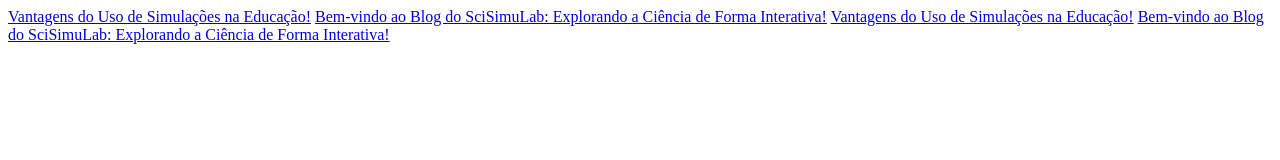
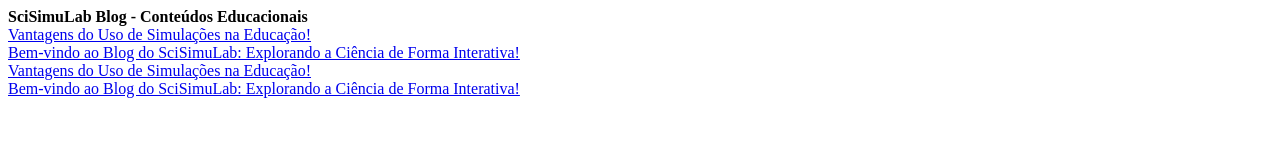
Before and after one commit to steniovm/scisimulab, a website: page blog/all.html in a window 1280 px wide. Drawn offline with Linux system fonts and the light colour scheme.

Commit message:
fix blog all

```diff
--- a/blog/all.html
+++ b/blog/all.html
@@ -13,13 +13,14 @@
     <title>SciSimuLab Blog - Simulações Didáticas de Ciências</title>
   </head>
   <body>
+    <strong>SciSimuLab Blog - Conteúdos Educacionais</strong><br/>
     <a href="https://www.scisimulab.com.br/blog?title=vantagens_do_uso_de_simulacoes_na_educacao" target="articleframe" alt="Eu Escuto, Eu Esqueço; Eu Vejo, Eu Entendo; Eu Faço, Eu Aprendo.
-    Confúcio">Vantagens do Uso de Simulações na Educação!</a>
+    Confúcio">Vantagens do Uso de Simulações na Educação!</a><br/>
     <a href="https://www.scisimulab.com.br/blog?title=initial_post" target="articleframe" alt="Eu Escuto, Eu Esqueço; Eu Vejo, Eu Entendo; Eu Faço, Eu Aprendo.
-    Confúcio">Bem-vindo ao Blog do SciSimuLab: Explorando a Ciência de Forma Interativa!</a>
-    <a href="./blog/vantagens_do_uso_de_simulacoes_na_educacao.html" target="articleframe" alt="Eu Escuto, Eu Esqueço; Eu Vejo, Eu Entendo; Eu Faço, Eu Aprendo.
-    Confúcio">Vantagens do Uso de Simulações na Educação!</a>
-    <a href="./blog/initial_post.html" target="articleframe" alt="Eu Escuto, Eu Esqueço; Eu Vejo, Eu Entendo; Eu Faço, Eu Aprendo.
-    Confúcio">Bem-vindo ao Blog do SciSimuLab: Explorando a Ciência de Forma Interativa!</a>
+    Confúcio">Bem-vindo ao Blog do SciSimuLab: Explorando a Ciência de Forma Interativa!</a><br/>
+    <a href="https://www.scisimulab.com.br/blog/vantagens_do_uso_de_simulacoes_na_educacao.html" target="articleframe" alt="Eu Escuto, Eu Esqueço; Eu Vejo, Eu Entendo; Eu Faço, Eu Aprendo.
+    Confúcio">Vantagens do Uso de Simulações na Educação!</a><br/>
+    <a href="https://www.scisimulab.com.br/blog/initial_post.html" target="articleframe" alt="Eu Escuto, Eu Esqueço; Eu Vejo, Eu Entendo; Eu Faço, Eu Aprendo.
+    Confúcio">Bem-vindo ao Blog do SciSimuLab: Explorando a Ciência de Forma Interativa!</a><br/>
   </body>
 </html>
```
